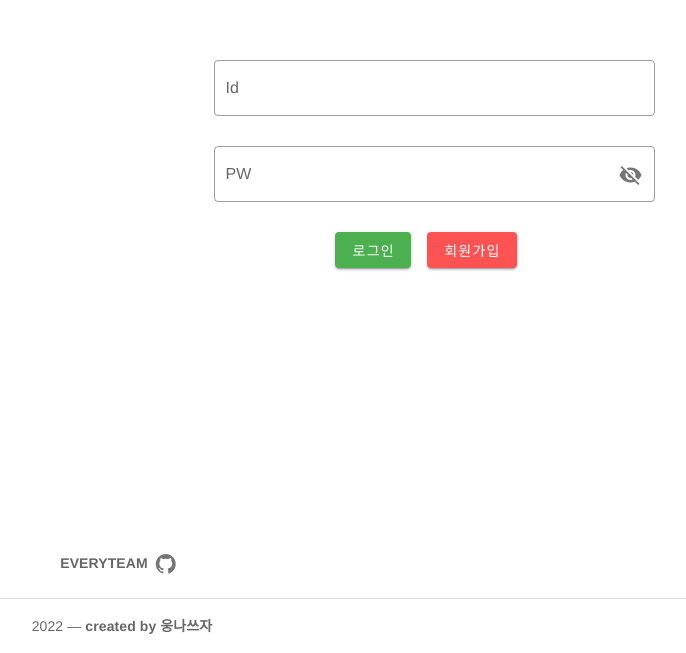
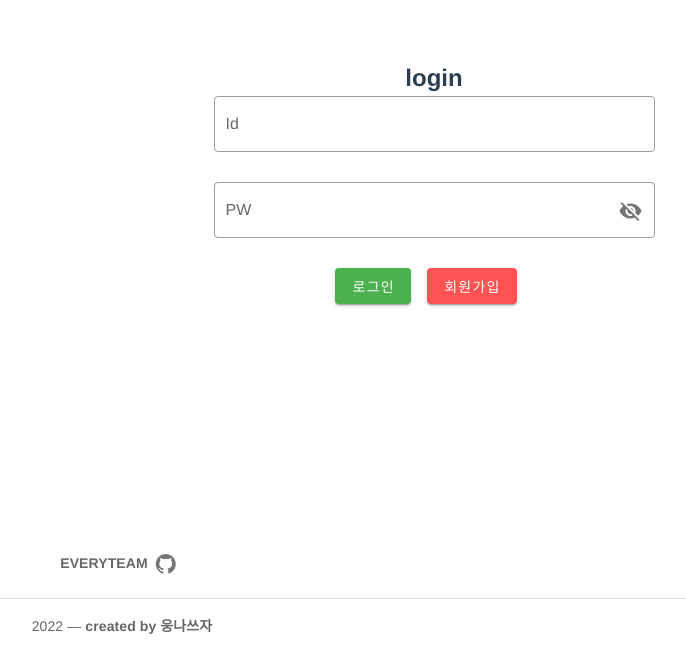
Before and after one commit to OpenSourceHotSource22/Frontend, a Vue app in the folder everyteam/: page /login in a window 1280 px wide. Shown: the part 270-923 px from the top of the page, without its empty margins (518-1204 px from the left). Built offline with nearby package versions, Linux system fonts and the light colour scheme.

Commit message:
feat : style

```diff
--- a/everyteam/src/App.vue
+++ b/everyteam/src/App.vue
@@ -15,7 +15,7 @@
           </v-list-item>
 
           <v-list-item style="background-color: lightblue; margin-top: 10px">
-            <v-list-item-title @click="goMyGroupsPage">
+            <v-list-item-title :style="logoColor" @click="goMyGroupsPage">
               나의 그룹리스트
             </v-list-item-title>
           </v-list-item>
--- a/everyteam/src/views/LoginView.vue
+++ b/everyteam/src/views/LoginView.vue
@@ -12,6 +12,7 @@
         <v-col>
           <div style="padding: 30px; padding-top: 300px">
             <v-form ref="form" v-model="loginValid" lazy-validation>
+              <h2>login</h2>
               <v-text-field
                 v-model="loginId"
                 :rules="idRules"
```
